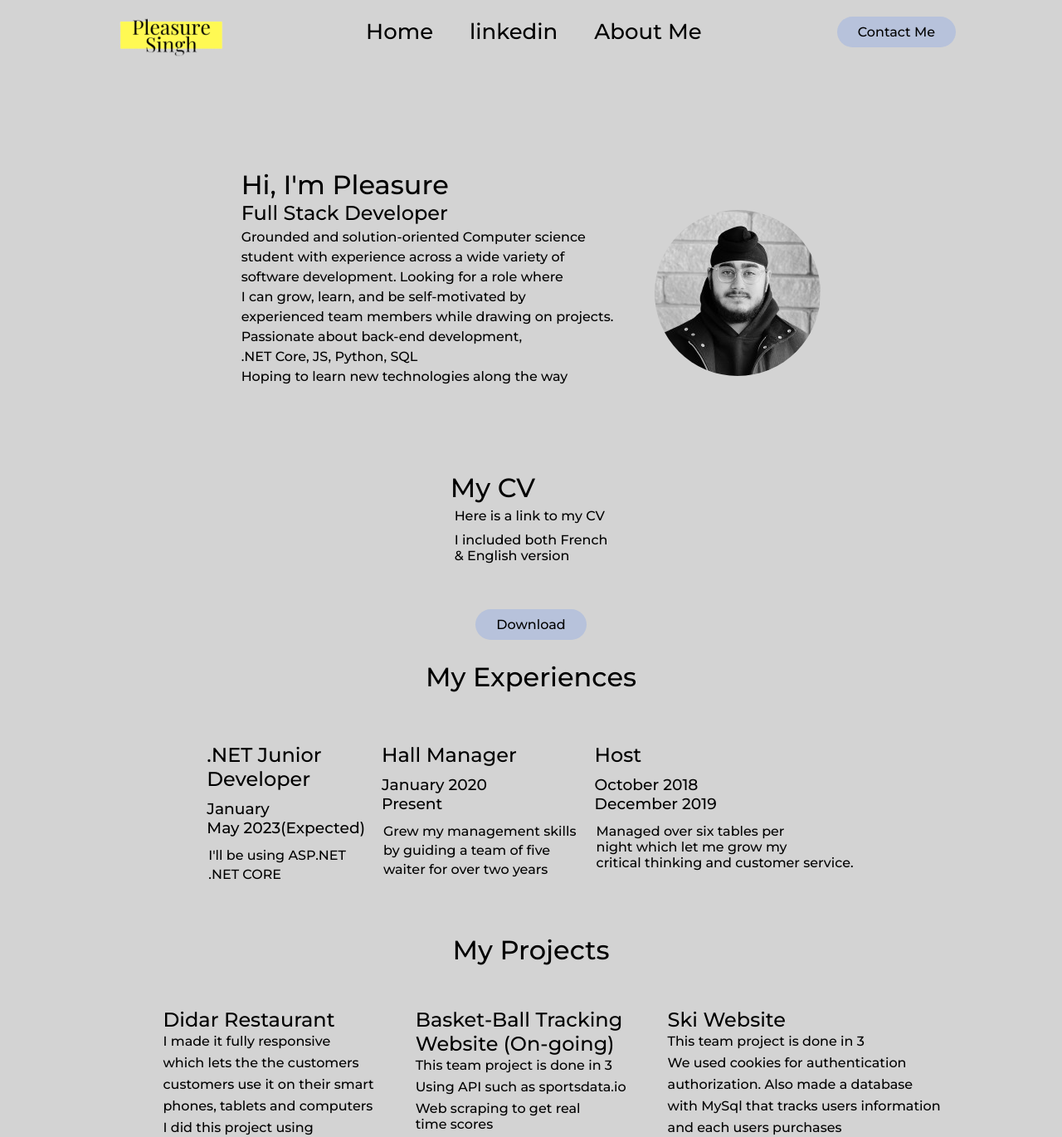
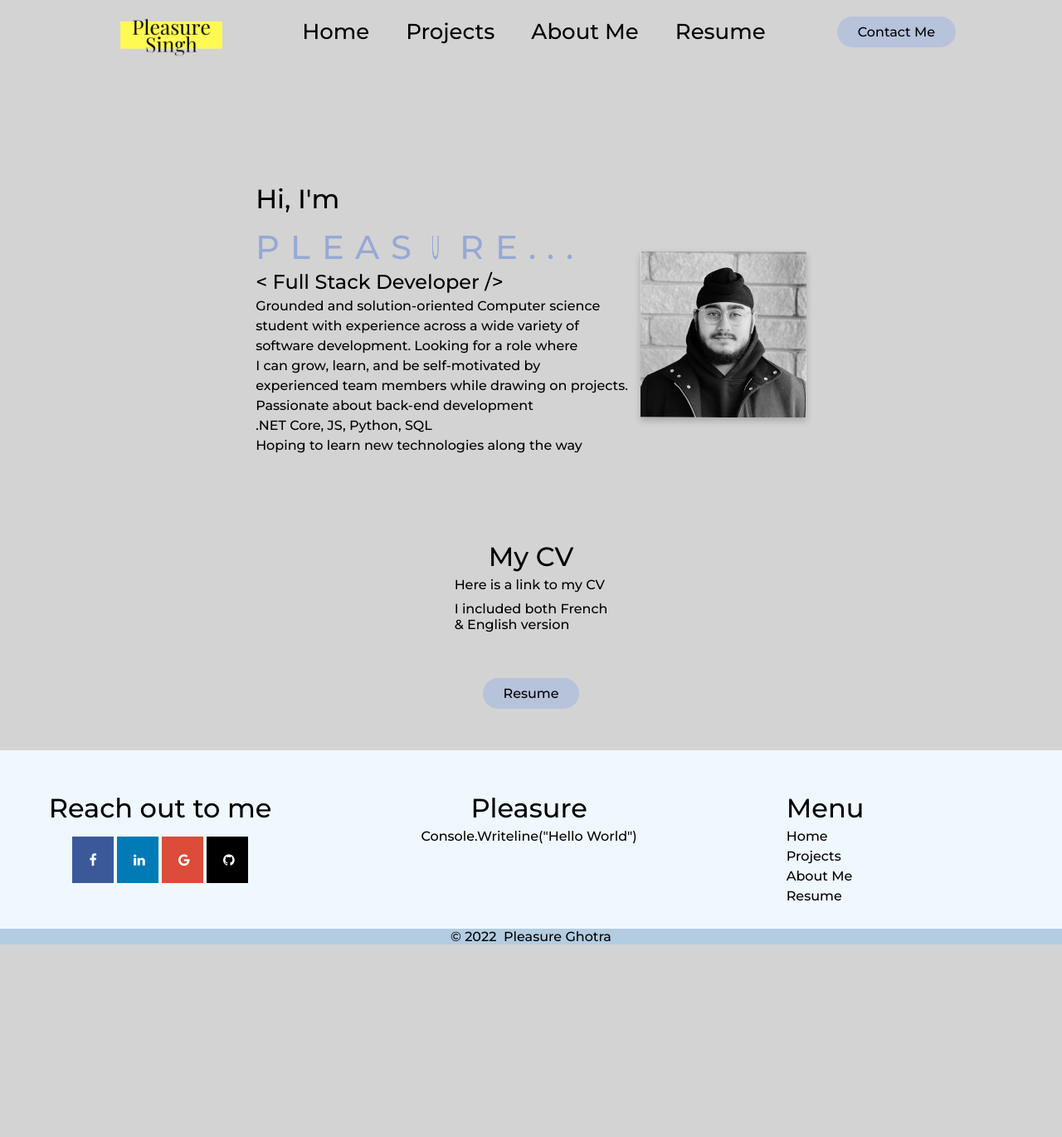
Before and after one commit to PleasureGT/PleasureGT.github.io, a plain HTML site: page index.html in a window 1280 px wide. Shown: the part 27-1397 px from the top of the page at 83% size. After the commit the page ends 1165 px from the top, so only its background shows below. Drawn offline with Linux system fonts and the light colour scheme.

Commit message:
Front page finished

```diff
--- a/index.html
+++ b/index.html
@@ -6,17 +6,20 @@
     <meta name="viewport" content="width=device-width, initial-scale=1.0">
     <link rel="stylesheet" href="style.css">
     <script src="./main.js" defer></script>
+    <link rel="stylesheet" href="https://cdnjs.cloudflare.com/ajax/libs/font-awesome/4.7.0/css/font-awesome.min.css">
     <title>Pleasure</title>
 </head>
 <body>
     <header>
+        <!-- https://www.youtube.com/watch?v=PwWHL3RyQgk&t=607s -->
         <img class="logo" src="./logo.png"
        width="150" length="150" alt="logo" href="https://www.linkedin.com/in/pleasure-ghotra-0b8a01203/">
         <nav>
             <ul class="nav__links">
                 <li><a href="#">Home</a></li>
-                <li><a href="https://www.linkedin.com/in/pleasure-ghotra-0b8a01203/">linkedin</a></li>
+                <li><a href="#">Projects</a></li>
                 <li><a href="#">About Me</a></li>
+                <li><a href="#">Resume</a></li>
             </ul>
         </nav>
         <a class="cta" href="mailto:pleasuregt01@gmail.com"><button>Contact Me</button></a>
@@ -24,25 +27,48 @@
 
     <div class="aboutme">
         <div class="flex-child">
-            <h1>Hi, I'm <span class="name">Pleasure</span></h1>
-            <h2>Full Stack Developer</h2>
+            <h1>Hi, I'm <span class="name"> <div class="waviy">
+                <span style="--i:1">P</span>
+                <span style="--i:2">L</span>
+                <span style="--i:3">E</span>
+                <span style="--i:4">A</span>
+                <span style="--i:5">S</span>
+                <span style="--i:6">U</span>
+                <span style="--i:7">R</span>
+                <span style="--i:8">E</span>
+                <span style="--i:8">.</span>
+                <span style="--i:8">.</span>
+                <span style="--i:8">.</span>
+               </div></span></h1>
+            <h2> < Full Stack Developer /></h2>
             <p>Grounded and solution-oriented Computer science </p>
             <p>student with experience across a wide variety of</p>
             <p>software development. Looking for a role where</p>
             <p>I can grow, learn, and be self-motivated by</p>
             <p>experienced team members while drawing on projects.</p>
-            <p>Passionate about back-end development,</p>
+            <p>Passionate about back-end development</p>
             <p>.NET Core, JS, Python, SQL</p>
             <p>Hoping to learn new technologies along the way</p></p>
         </div>
-        <div class="flex-child image">
+        <div class="flip-card">
+            <div class="flip-card-inner">
+              <div class="flip-card-front">
+                <img src="./1645653837730.jpg" alt="Avatar" style="width:200px;height:200px;">
+              </div>
+              <div class="flip-card-back">
+                <h1>Pleasure Singh</h1>
+                <p>Full Stack Developer</p>
+              </div>
+            </div>
+          </div>
+        <!-- <div class="flex-child image">
             <img src="./1645653837730.jpg" alt="hero" >
-        </div>
+        </div> -->
     </div>
 
     <div class="Cv">
         <div class="cvIntro">
-            <h1>My CV</h1>
+            <h1 id="centerit">My CV</h1>
             <p>Here is a link to my CV</p>
             <p>I included both French <br>& English version</p>
 
@@ -51,11 +77,41 @@
 
     <div class="cvdown">
         <form method="get" action="./GhotraSinghPleasure.pdf" target="_blank">
-            <button type="submit">Download</button>
+            <button type="submit">Resume</button>
          </form>
     </div>
 
-    <div class="expIntro">
+
+    <footer>
+        <div class="footer">
+            <div class="firstSec">
+                <h1 >Reach out to me</h1>
+                <div class="centerdivsp">
+                    <a href="https://www.facebook.com/profile.php?id=100009712839700" class="fa fa-facebook"></a>
+                    <a href="https://www.linkedin.com/in/pleasure-ghotra-0b8a01203/" class="fa fa-linkedin"></a>
+                    <a href="pleasuregt01@gmail.com" class="fa fa-google"></a>
+                    <a href="https://github.com/PleasureGT" class="fa fa-github"></a>
+                </div>
+            </div>
+            <div class="firstSec">
+                <h1  class="toMove">Pleasure</h1>
+                <p>Console.Writeline("Hello World")</p>
+            </div>
+            <div class="firstSec">
+                <h1>Menu</h1>
+                <p>Home</p>
+                <p>Projects</p>
+                <p>About Me</p>
+                <p>Resume</p>
+            </div>
+
+        </div>
+
+    </footer>
+    <div>
+        <p class="footer__text">© 2022 <a href="mailto:pleasuregt01@gmail">&nbsp; Pleasure Ghotra</a></p>
+    </div>
+    <!-- <div class="expIntro">
         <h1>My Experiences</h1>
     </div>
 
@@ -140,7 +196,7 @@
         </div>
 
 
-    </div>
+    </div> -->
 
 
 
--- a/style.css
+++ b/style.css
@@ -5,7 +5,10 @@
     box-sizing: border-box;
     margin: 0;
     padding: 0;
-    background-color: lightgray;
+}
+body{
+    background-color: #d3d3d3;
+
 }
 h1, p, h2, h3
 {
@@ -50,7 +53,7 @@ header
 }
 .nav__links li a:hover
 {
-    color: aliceblue;
+    color: rgb(61, 116, 119);
 }
 button
 {
@@ -68,6 +71,15 @@ button:hover
 }
 
 /*Hero Image*/
+.name
+{
+    transition: all 0.3s ease 0s;
+    font-size: 50px;
+}
+.name:hover
+{
+    color: rgb(61, 116, 119);
+}
 .aboutme
 {
     display: flex;
@@ -78,11 +90,20 @@ button:hover
 {
     padding-top: 5px;
 }
+.spaceTopIn
+{
+    margin-top: 10px;
+    margin-bottom: 10px;
+}
 .image  img
 {
     margin-top: 50px;
     margin-left: 50px;
     border-radius: 190px;
+}
+#text
+{
+    width: 450px;
 }
 /*CV*/
 .Cv
@@ -90,6 +111,10 @@ button:hover
     display: flex;
     margin-top: 100px;
     justify-content: center;
+}
+#centerit
+{
+    text-align: center;
 }
 .cvdown
 {
@@ -154,3 +179,156 @@ button:hover
     margin-bottom: 5px;
     padding-top: 2px;
 }
+
+/*Footer*/
+.footer
+{
+    display: flex;
+    justify-content: center;
+    margin-top: 50px;
+}
+.firstSec
+{
+    display: flex;
+    flex-direction: column;
+    margin-top: 50px;
+    margin-bottom: 30px;
+    margin-right: 180px;
+
+}
+.footer
+{
+
+    background-color: aliceblue;
+}
+.firstSec p
+{
+    transition: all 0.3s ease 0s;
+    margin-top: 5px;
+}
+.firstSec h1
+{
+    transition: all 0.3s ease 0s;
+}
+.footer__text
+{
+    display: flex;
+    justify-content: center;
+    background-color: rgb(179, 204, 225);
+}
+.toMove
+{
+    display: flex;
+    justify-content: center;
+}
+.firstSec p:hover
+{
+    color: rgb(105, 223, 229);
+}
+.firstSec h1:hover
+{
+    color: rgb(61, 116, 119);
+
+}
+/* https://www.javatpoint.com/how-to-add-social-media-icons-in-html */
+/*Icon edits*/
+.fa {
+padding: 20px;
+text-align: center;
+  margin: 5px 2px;
+  font-size: 30px;
+  width: 50px;
+}
+.fa-facebook {
+  background: #3B5998;
+  color: white;
+}
+.fa-linkedin {
+  background: #007bb5;
+  color: white;
+}
+.fa-google {
+  background: #dd4b39;
+  color: white;
+}
+.fa-github
+{
+    background: black;
+    color: white;
+}
+.fa:hover {
+    opacity: 0.9;
+}
+.centerdivsp
+{
+    display: flex;
+    justify-content: center;
+    margin-top: 10px;
+}
+/*Pleasure Letter*/
+/* https://alvarotrigo.com/blog/css-text-animations/ */
+.waviy {
+    position: relative;
+  }
+  .waviy span {
+    position: relative;
+    display: inline-block;
+    font-size: 40px;
+    color: rgb(150, 169, 214);
+    text-transform: uppercase;
+    animation: flip 2s infinite;
+    animation-delay: calc(.2s * var(--i))
+  }
+  @keyframes flip {
+    0%,80% {
+      transform: rotateY(360deg)
+    }
+  }
+
+  /*Flip card*/
+  /* https://www.w3schools.com/howto/tryit.asp?filename=tryhow_css_flip_card */
+  .flip-card {
+    background-color: transparent;
+    width: 200px;
+    height: 200px;
+    perspective: 1000px;
+    margin-top: 100px;
+    margin-left: 15px;
+  }
+
+  .flip-card-inner {
+    position: relative;
+    width: 100%;
+    height: 100%;
+    text-align: center;
+    transition: transform 0.6s;
+    transform-style: preserve-3d;
+    box-shadow: 0 4px 8px 0 rgba(0,0,0,0.2);
+  }
+
+  .flip-card:hover .flip-card-inner {
+    transform: rotateY(180deg);
+  }
+
+  .flip-card-front, .flip-card-back {
+    position: absolute;
+    width: 100%;
+    height: 100%;
+    -webkit-backface-visibility: hidden;
+    backface-visibility: hidden;
+    }
+
+    .flip-card-front {
+    background-color: #bbb;
+    color: black;
+    }
+
+    .flip-card-back {
+    background-color: rgb(150, 169, 214);
+    color: white;
+    transform: rotateY(180deg);
+    }
+  .flip-card-back p
+  {
+     margin-top: 25px;
+  }
```
Also changed, not shown: Black and Yellow Typographic Art & Design Logo.png (deleted), Black_and_Yellow_Typographic_Art___Design_Logo-removebg-preview.png (deleted).
